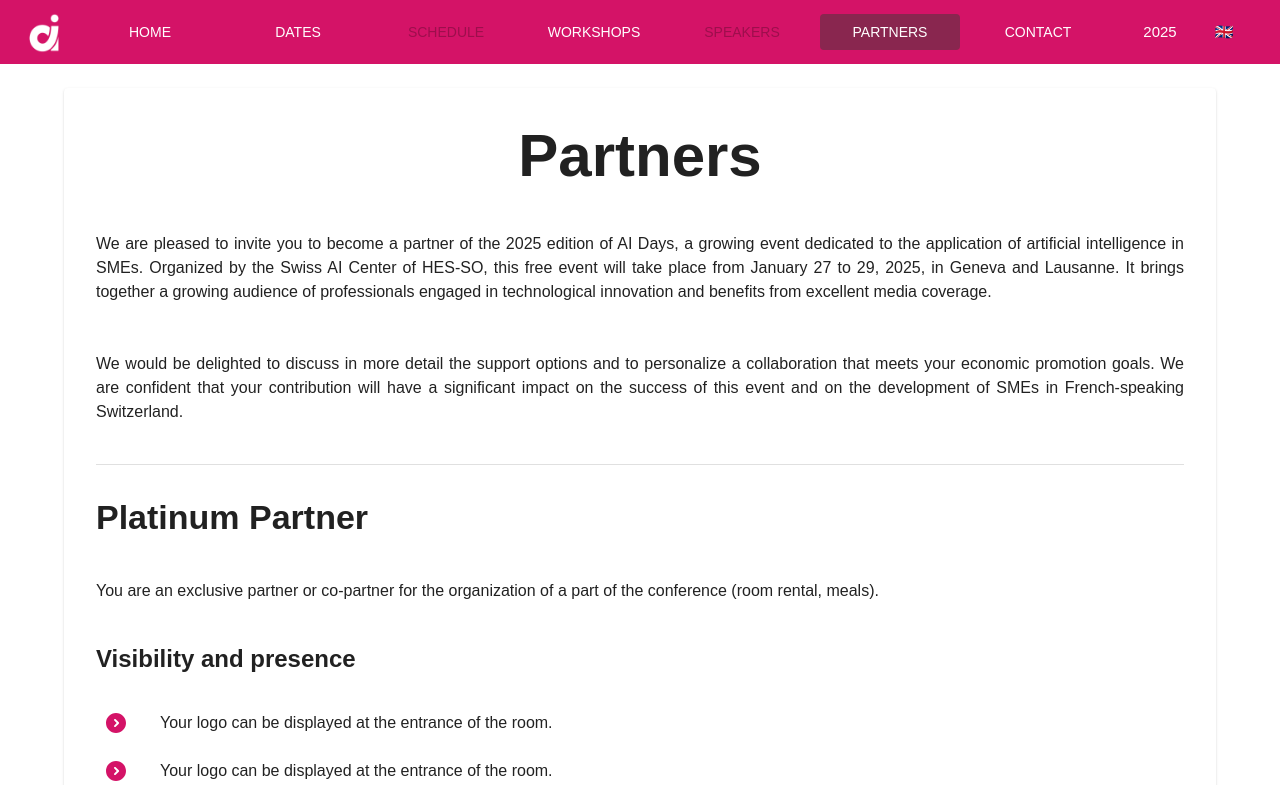
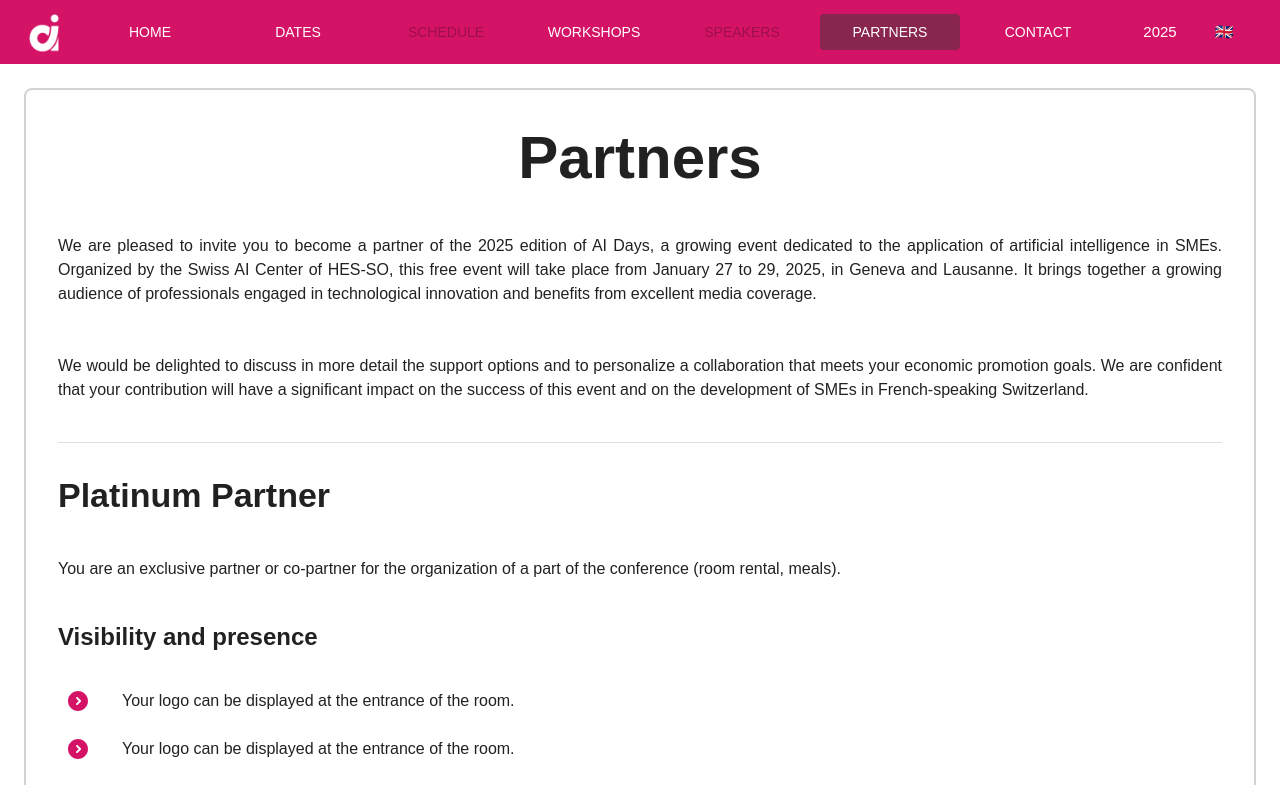
Before and after one commit to swiss-ai-center/ai-days-website, a React (Create React App) app: page /partners in a window 1280 px wide. Shown: the top 785 px of the page. Built offline with nearby package versions, Linux system fonts and the light colour scheme.

Commit message:
correction of design of the partners page

```diff
--- a/src/pages/Partners/index.tsx
+++ b/src/pages/Partners/index.tsx
@@ -24,8 +24,8 @@ const Partners: React.FC = () => {
     const silverMarketingAndCommunication: string[] = t(`years.${selectedYearIndex(year)}.partners.partnerships.silver.marketing-and-communication`, {returnObjects: true});
 
     return (
-        <Container maxWidth={"lg"}>
-            <Paper sx={{p: 2, my: 3}}>
+        <Container maxWidth={"xl"}>
+            <Paper sx={{p: 2, my: 3, border: 2, borderRadius: 2, borderColor: 'lightgrey'}} elevation={0}>
                 <Box sx={{display: 'flex', flexDirection: 'column', textAlign: 'center', p: 2}}>
                     <Typography variant={"h2"} sx={{fontWeight: 'bold'}}>{t(`years.${selectedYearIndex(year)}.partners.title`)}</Typography>
                 </Box>
```
